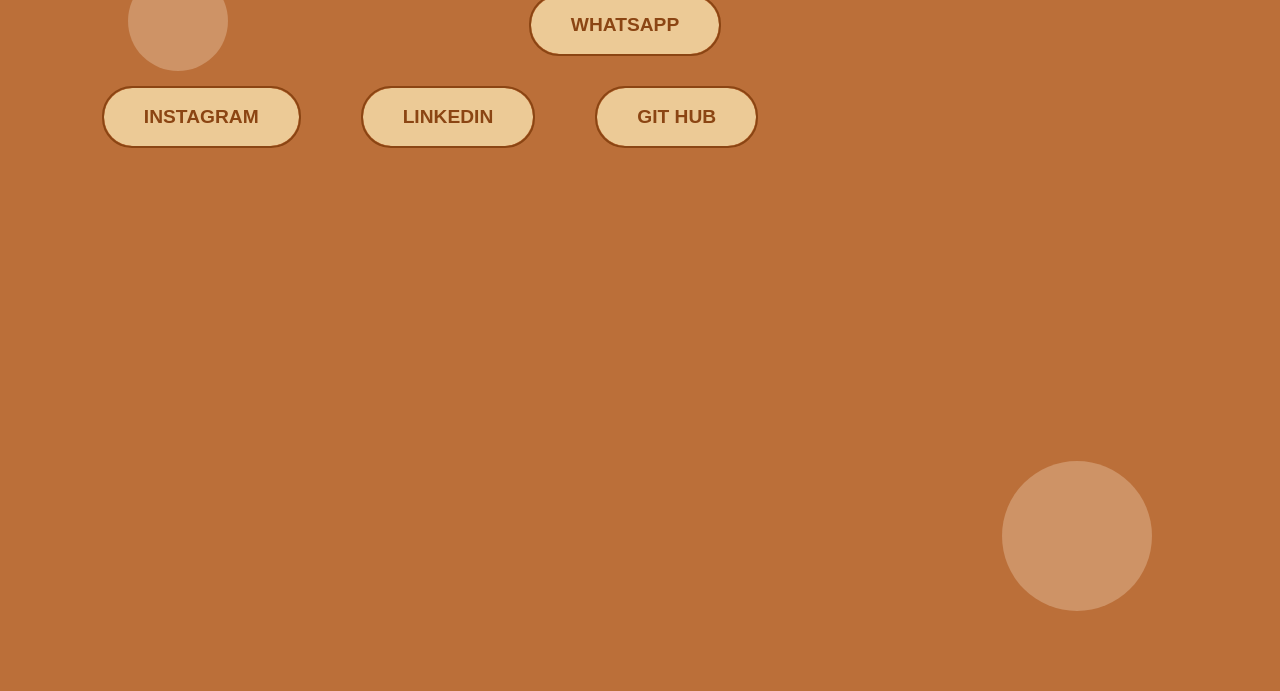
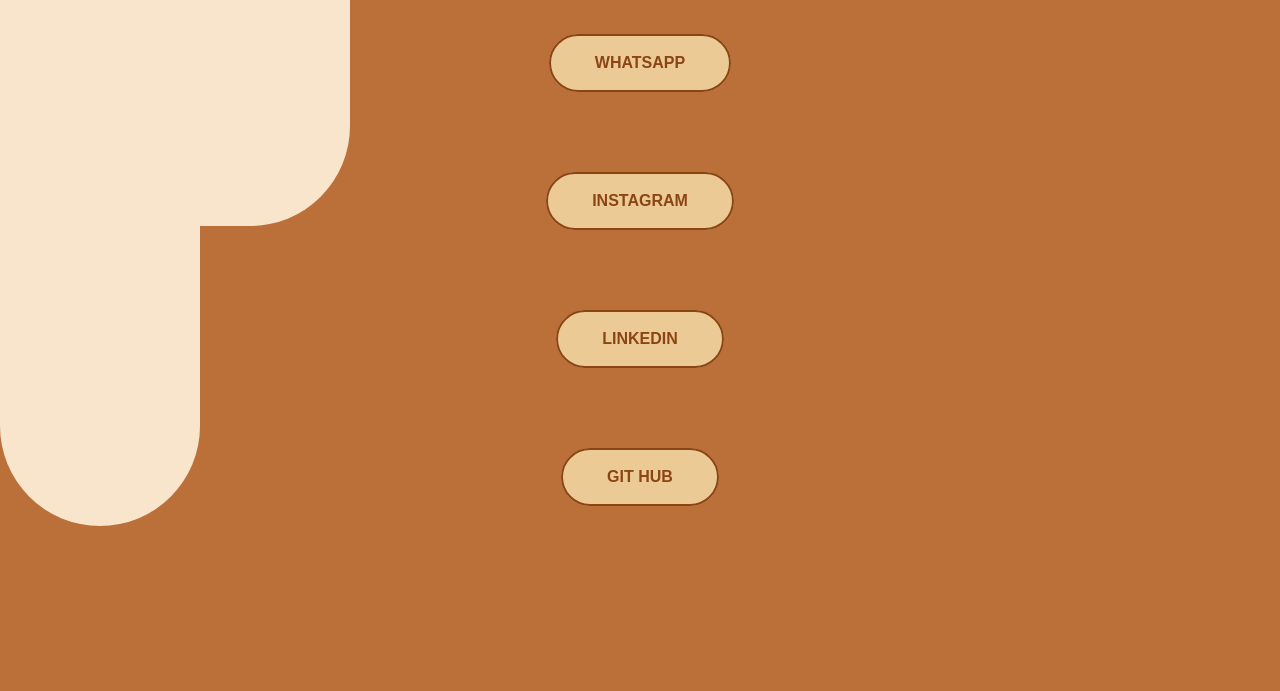
Before and after one commit to MATHEUSMEIR/redessociais, a plain HTML site: page index.html in a window 1280 px wide. Shown: the part 109-800 px from the top of the page. Drawn offline with Linux system fonts and the light colour scheme.

Commit message:
Update index.css

```diff
--- a/index.css
+++ b/index.css
@@ -1,6 +1,6 @@
-@keyframes animacao {
-  from { background-color: antiquewhite; }
-  to { background-color: rgb(240, 207, 164); }
+@keyframes animacao{
+  from {background-color: antiquewhite;}
+  to {background-color: rgb(240, 207, 164);}
 }
 
 *, *:before, *:after {
@@ -9,71 +9,89 @@
     padding: 0;
   }
 
-body {
-  background: rgb(187, 111, 57);
+  body, h1 {
+    background: rgb(187, 111, 57);;
     font-family: "Open Sans", Helvetica, Arial, sans-serif;
-  padding: 20px;
-  min-height: 100vh;
   }
 
-h1 {
-  text-align: center;
-  margin-bottom: 40px;
-  color: #fff;
-  font-size: 2rem;
-}
 
-/* Bolhas decorativas */
-.bolha1, .bolha2, .bolha3 {
-  position: absolute;
-  border-radius: 50%;
-  animation: animacao 30s infinite alternate;
-  z-index: -1;
-  opacity: 0.3;
-}
 
   .bolha2 {
-  top: 10%;
-  left: 10%;
-  width: 100px;
-  height: 100px;
+    margin-top: -800px;
+    width: 4%;
+    height: 80%;
+    padding: 100px;
+    border-radius: 900px;
+    animation-name: animacao;
+    animation-duration: 30s;
   }
 
   .bolha3 {
-  bottom: 10%;
-  right: 10%;
-  width: 150px;
-  height: 150px;
+    margin-top: -700px;
+    width: 350px;
+    height: 400px;
+    padding: 100px;
+    border-radius: 0px 50px 100px 10px;
+
+    animation-name: animacao;
+    animation-duration: 30s;
   }
 
-/* Botões */
-.buttons {
-  display: flex;
-  flex-wrap: wrap;
-  justify-content: center;
-  gap: 20px;
+  .buttons, h1 {
+    margin-top: 50px;
+    text-align: center;
+    border-radius: 30px;
   }
 
   .blob-btn {
+    z-index: 1;
     position: relative;
-  padding: 16px 32px;
+    padding: 20px 46px;
+    margin-bottom: 30px;
+    text-align: center;
+    text-transform: uppercase;
     color: rgb(139,69,19);
-  font-size: 1rem;
+    font-size: 16px;
     font-weight: bold;
     background-color: transparent;
+    outline: none;
+    border: none;
+    transition: color 0.5s;
+    cursor: pointer;
+    border-radius: 30px;
+  }
+  .blob-btn:before {
+    content: "";
+    z-index: 1;
+    position: absolute;
+    left: 0;
+    top: 0;
+    width: 100%;
+    height: 100%;
     border: 2px solid rgb(139,69,19);
     border-radius: 30px;
-  text-decoration: none;
-  text-transform: uppercase;
-  cursor: pointer;
-  overflow: hidden;
-  transition: transform 0.3s ease;
   }
-
+  .blob-btn:after {
+    content: "";
+    z-index: -2;
+    position: absolute;
+    left: 3px;
+    top: 3px;
+    width: 100%;
+    height: 100%;
+    transition: all 0.3s 0.2s;
+    border-radius: 30px;
+  }
   .blob-btn:hover {
-  transform: scale(1.05);
+    color: rgb(139,69,19);
+    border-radius: 30px;
   }
-
+  .blob-btn:hover:after {
+    transition: all 0.3s;
+    left: 0;
+    top: 0;
+    border-radius: 30px;
+  }
   .blob-btn__inner {
     z-index: -1;
     overflow: hidden;
@@ -83,16 +101,14 @@ h1 {
     width: 100%;
     height: 100%;
     border-radius: 30px;
-  background: rgb(236, 202, 150);
+    background:  rgb(236, 202, 150);
   }
-
   .blob-btn__blobs {
     position: relative;
     display: block;
     height: 100%;
     filter: url("#goo");
   }
-
   .blob-btn__blob {
     position: absolute;
     top: 2px;
@@ -100,49 +116,35 @@ h1 {
     height: 100%;
     background: rgb(247, 225, 192);
     border-radius: 100%;
-  transform: translate3d(0, 150%, 0) scale(1.4);
+    transform: translate3d(0, 150%, 0) scale(1.7);
     transition: transform 0.45s;
   }
-
-.blob-btn__blob:nth-child(1) { left: 0%; transition-delay: 0s; }
-.blob-btn__blob:nth-child(2) { left: 30%; transition-delay: 0.08s; }
-.blob-btn__blob:nth-child(3) { left: 60%; transition-delay: 0.16s; }
-.blob-btn__blob:nth-child(4) { left: 90%; transition-delay: 0.24s; }
-
+  @supports (filter: url("#goo")) {
+    .blob-btn__blob {
+      transform: translate3d(0, 150%, 0) scale(1.4);
+    }
+  }
+  .blob-btn__blob:nth-child(1) {
+    left: 0%;
+    transition-delay: 0s;
+  }
+  .blob-btn__blob:nth-child(2) {
+    left: 30%;
+    transition-delay: 0.08s;
+  }
+  .blob-btn__blob:nth-child(3) {
+    left: 60%;
+    transition-delay: 0.16s;
+  }
+  .blob-btn__blob:nth-child(4) {
+    left: 90%;
+    transition-delay: 0.24s;
+  }
   .blob-btn:hover .blob-btn__blob {
     transform: translateZ(0) scale(1.7);
   }
-
-/* Responsividade */
-@media screen and (max-width: 768px) {
-  h1 {
-    font-size: 1.5rem;
-  }
-
-  .blob-btn {
-    width: 80%;
-    text-align: center;
-    font-size: 0.9rem;
-    padding: 14px 20px;
-  }
-
-  .buttons {
-    gap: 15px;
-  }
-
-  .bolha2, .bolha3 {
-    width: 80px;
-    height: 80px;
+  @supports (filter: url("#goo")) {
+    .blob-btn:hover .blob-btn__blob {
+      transform: translateZ(0) scale(1.4);
     }
   }
-
-@media screen and (min-width: 1025px) {
-  .blob-btn {
-    font-size: 1.2rem;
-    padding: 18px 40px;
-  }
-
-  .buttons {
-    gap: 30px;
-  }
-}
```
Lines whose indentation alone changed are shown as unchanged.
